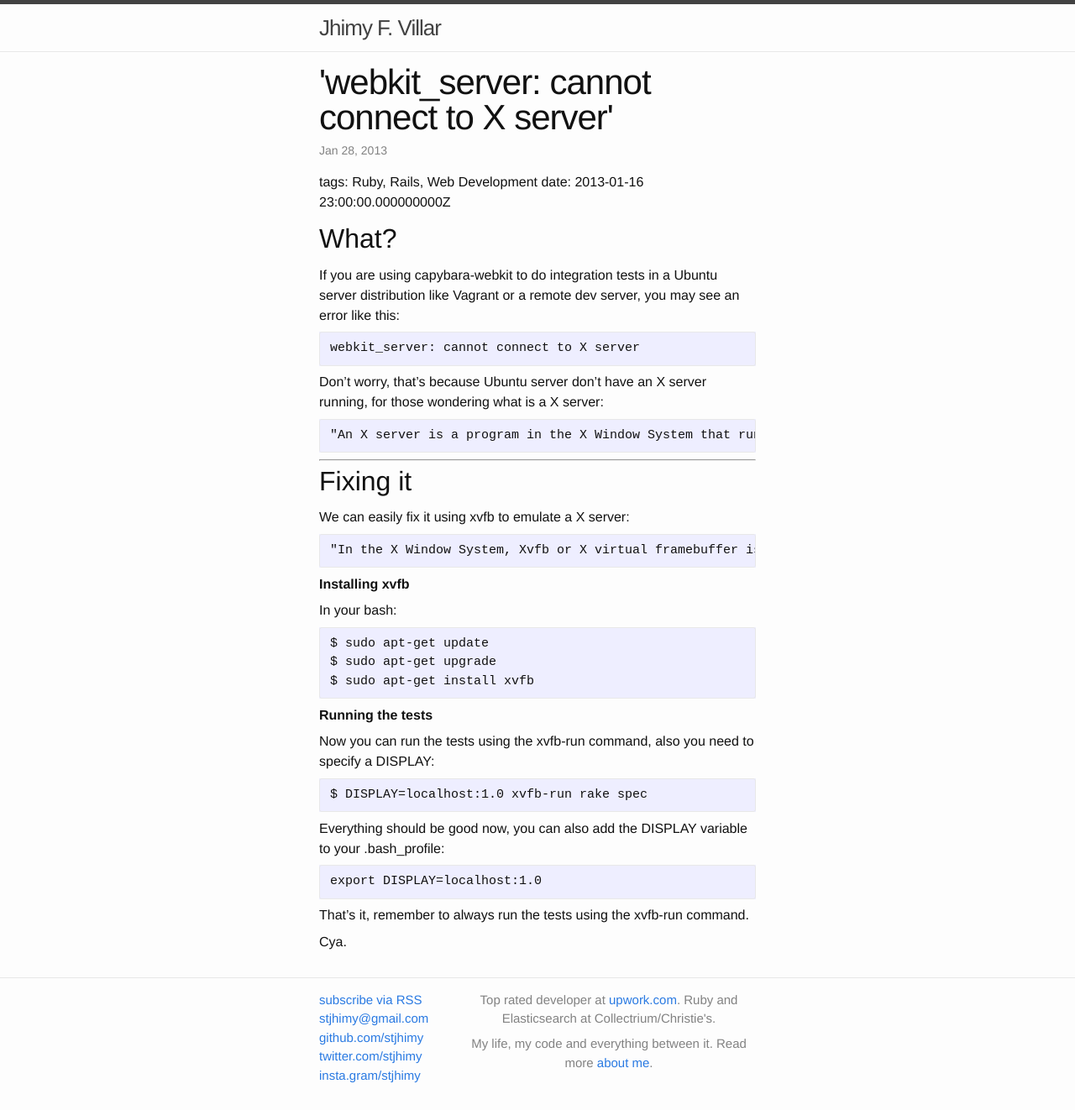
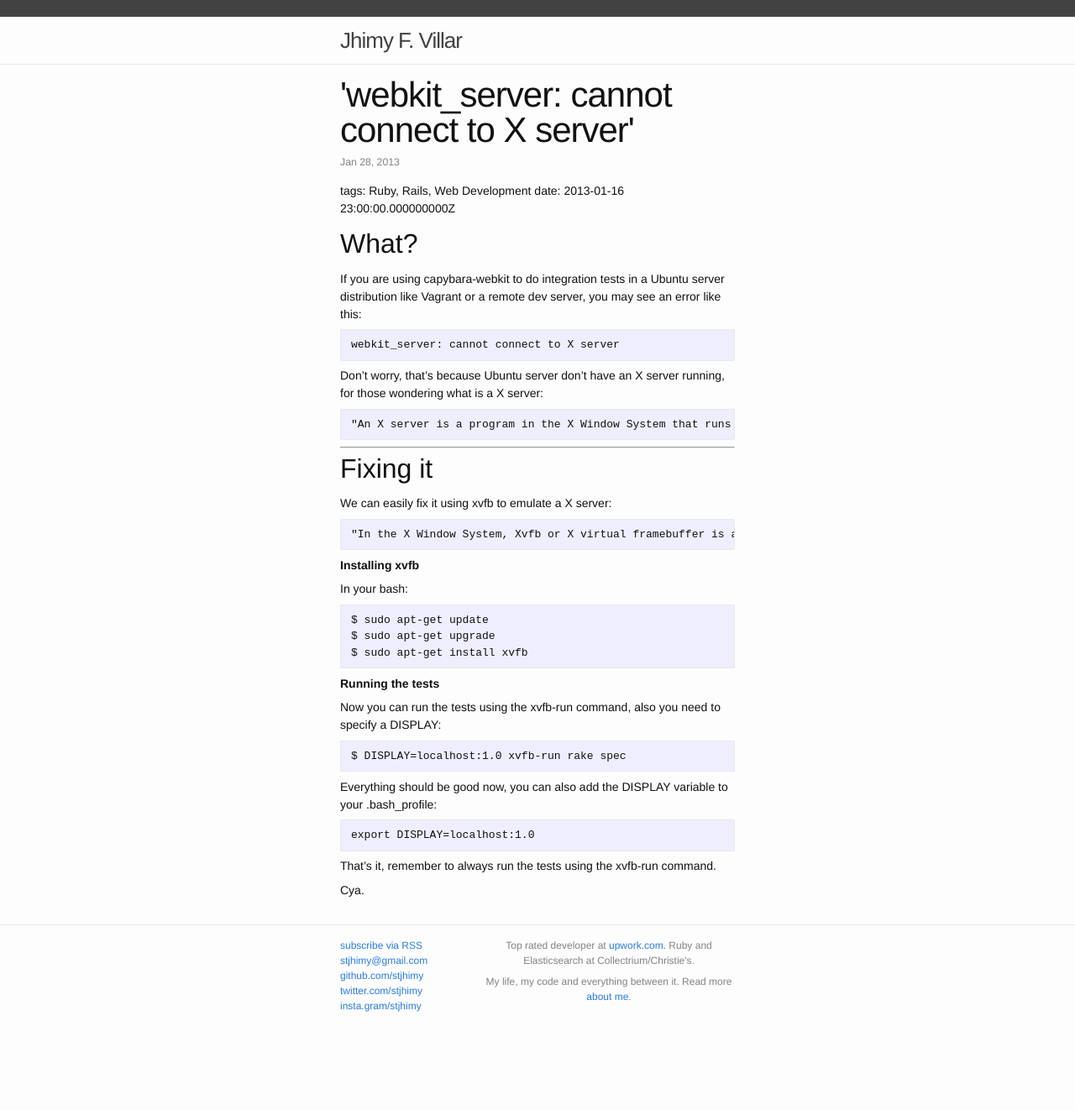
Before and after one commit to stjhimy/stjhimy.github.io, a Jekyll site: the page built from _posts/2013-01-28-fixing-the-error-webkit_server-cannot-connect-to-x-server.markdown, in a window 1280 px wide. Shown: the whole page at 84% size. Built offline with Jekyll 4.4.1, drawn with Linux system fonts in a browser that asks for light colours; after the commit the page ends 1237 px from its top, so only the background shows below that.

Commit message:
Finish typography

```diff
--- a/_config.yml
+++ b/_config.yml
@@ -20,4 +20,4 @@ permalink: /posts/:year-:month-:day-:title/
 
 # Build settings
 markdown: kramdown
-paginate: 3
+paginate: 5
--- a/_sass/_base.scss
+++ b/_sass/_base.scss
@@ -129,7 +129,7 @@ blockquote {
  */
 pre,
 code {
-    font-size: 15px;
+    font-size: 13px;
     border: 1px solid $grey-color-light;
     border-radius: 3px;
     background-color: #eef;
--- a/_sass/_layout.scss
+++ b/_sass/_layout.scss
@@ -2,7 +2,7 @@
  * Site header
  */
 .site-header {
-    border-top: 5px solid $grey-color-dark;
+    border-top: 20px solid $grey-color-dark;
     border-bottom: 1px solid $grey-color-light;
     min-height: 56px;
 
@@ -112,9 +112,11 @@
     list-style: none;
     margin-left: 0;
 }
+.social-media-list a {
+}
 
 .footer-col-wrapper {
-    font-size: 15px;
+    font-size: 12px;
     color: $grey-color;
     margin-left: -$spacing-unit / 2;
     @extend %clearfix;
@@ -138,7 +140,7 @@
 }
 
 .footer-col-3 {
-  width: 350px;
+  width: 300px;
   float: right;
   text-align: center;
 }
@@ -193,7 +195,7 @@
 
 .post-link {
     display: block;
-    font-size: 24px;
+    font-size: 19px;
 }
 
 
--- a/css/main.scss
+++ b/css/main.scss
@@ -7,7 +7,7 @@
 
 // Our variables
 $base-font-family: "Helvetica Neue", Helvetica, Arial, sans-serif;
-$base-font-size:   16px;
+$base-font-size:   14px;
 $base-font-weight: 400;
 $small-font-size:  $base-font-size * 0.875;
 $base-line-height: 1.5;
@@ -23,10 +23,10 @@ $grey-color-light: lighten($grey-color, 40%);
 $grey-color-dark:  darken($grey-color, 25%);
 
 // Width of the content area
-$content-width:    550px;
+$content-width:    500px;
 
-$on-palm:          550px;
-$on-laptop:        550px;
+$on-palm:          500px;
+$on-laptop:        500px;
 
 
 
```
